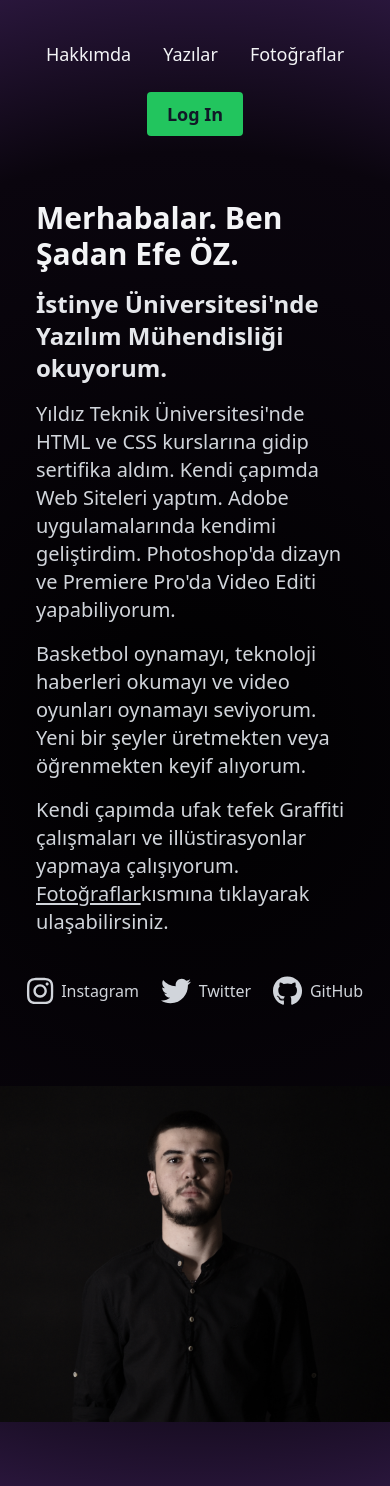
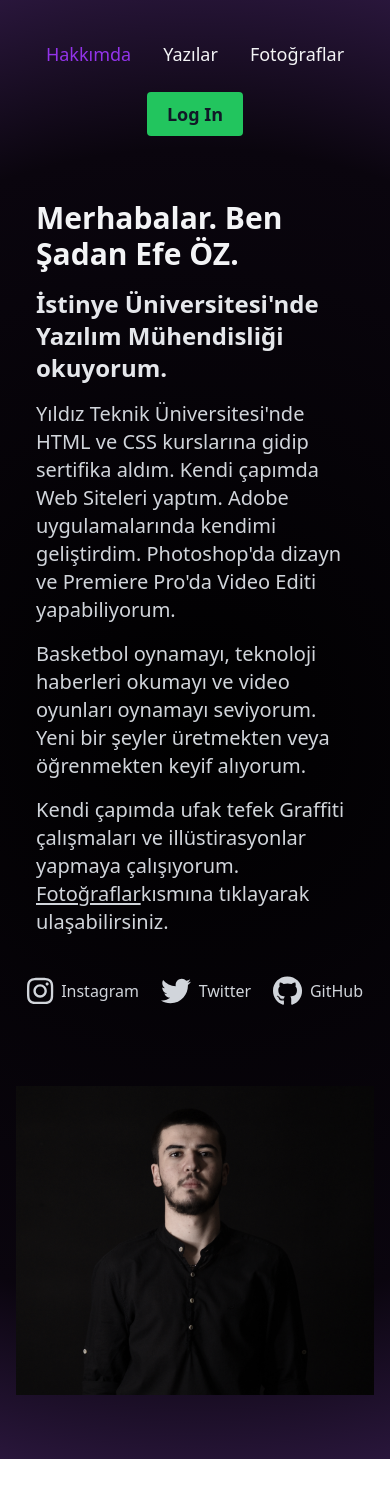
Before and after one commit to sefeoz/blog-next-seo, a Next.js app: page / in a window 390 px wide. After the commit the page ends 1459 px from the top, so only its background shows below. Built offline with nearby package versions, Linux system fonts and the light colour scheme.

Commit message:
active-link

```diff
--- a/components/header.js
+++ b/components/header.js
@@ -1,7 +1,9 @@
 import Link from "next/link";
 import { useAuth0 } from "@auth0/auth0-react";
+import {useRouter} from "next/router";
 export default function Header() {
     const { loginWithRedirect,logout,isAuthenticated,user} = useAuth0();
+    const router = useRouter();
 
     return <header className="site-container pb-10 pt-10 lg:pt-5">
 
@@ -10,13 +12,22 @@ import { useAuth0 } from "@auth0/auth0-react";
 
                 <div className="space-x-8 flex items-center text-lg md:text-[1rem] ease-in-out duration-200 text-gray-100 ">
                     <Link href="/">
-                <a className="hover:text-purple-600 ease-in-out duration-200 ">Hakkımda</a>
+                        <a className={`hover:text-purple-600 ease-in-out duration-200
+                        ${router.pathname == "/" ? "text-purple-600" : "text-brand-darkblue"}`}>
+                            Hakkımda
+                        </a>
                     </Link>
                     <Link href="/blog">
-                <a className="hover:text-purple-600 ease-in-out duration-200">Yazılar</a>
+                        <a className={`hover:text-purple-600 ease-in-out duration-200
+                        ${router.pathname === `/blog` ? "text-purple-600" : "text-brand-darkblue"}`}>
+                            Yazılar
+                        </a>
                     </Link>
                     <Link href="/photos">
-                        <a className="hover:text-purple-600 ease-in-out duration-200">Fotoğraflar</a>
+                        <a className={`hover:text-purple-600 ease-in-out duration-200
+                        ${router.pathname == "/photos" ? "text-purple-600" : ""}`}>
+                            Fotoğraflar
+                        </a>
                     </Link>
 
 
--- a/pages/blog/index.js
+++ b/pages/blog/index.js
@@ -14,7 +14,7 @@ function BlogPage({posts}){
 
             {posts.map(post=>{
                 return <article key={post.url}>
-                    <div className=" border-4 border-purple-800 space-y-8
+                    <div className=" border-4 border-opacity-30 border-purple-800 space-y-8
                      p-5 rounded-[24px]">
                         <h2 className="text-xl font-bold text-gray-100 hover:text-purple-800
                          ease-in-out duration-150">
--- a/pages/index.js
+++ b/pages/index.js
@@ -2,6 +2,7 @@ import Link from "next/link";
 import {motion} from "framer-motion";
 import { FontAwesomeIcon } from "@fortawesome/react-fontawesome";
 import { faInstagram, faTwitter,faGithub } from "@fortawesome/free-brands-svg-icons";
+
 function HomePage() {
     return(
         <motion.div
@@ -65,7 +66,7 @@ function HomePage() {
         </Link>
 
     </div>
-            <div className="site-4xl-container mt-10  md:mx-auto">
+            <div className="site-4xl-container mt-10 mx-4  md:mx-auto">
                 <img className="py-10 saturate-50" src="/me.JPG" alt=""/>
             </div>
     </div>
```
Lines whose indentation alone changed are shown as unchanged.
